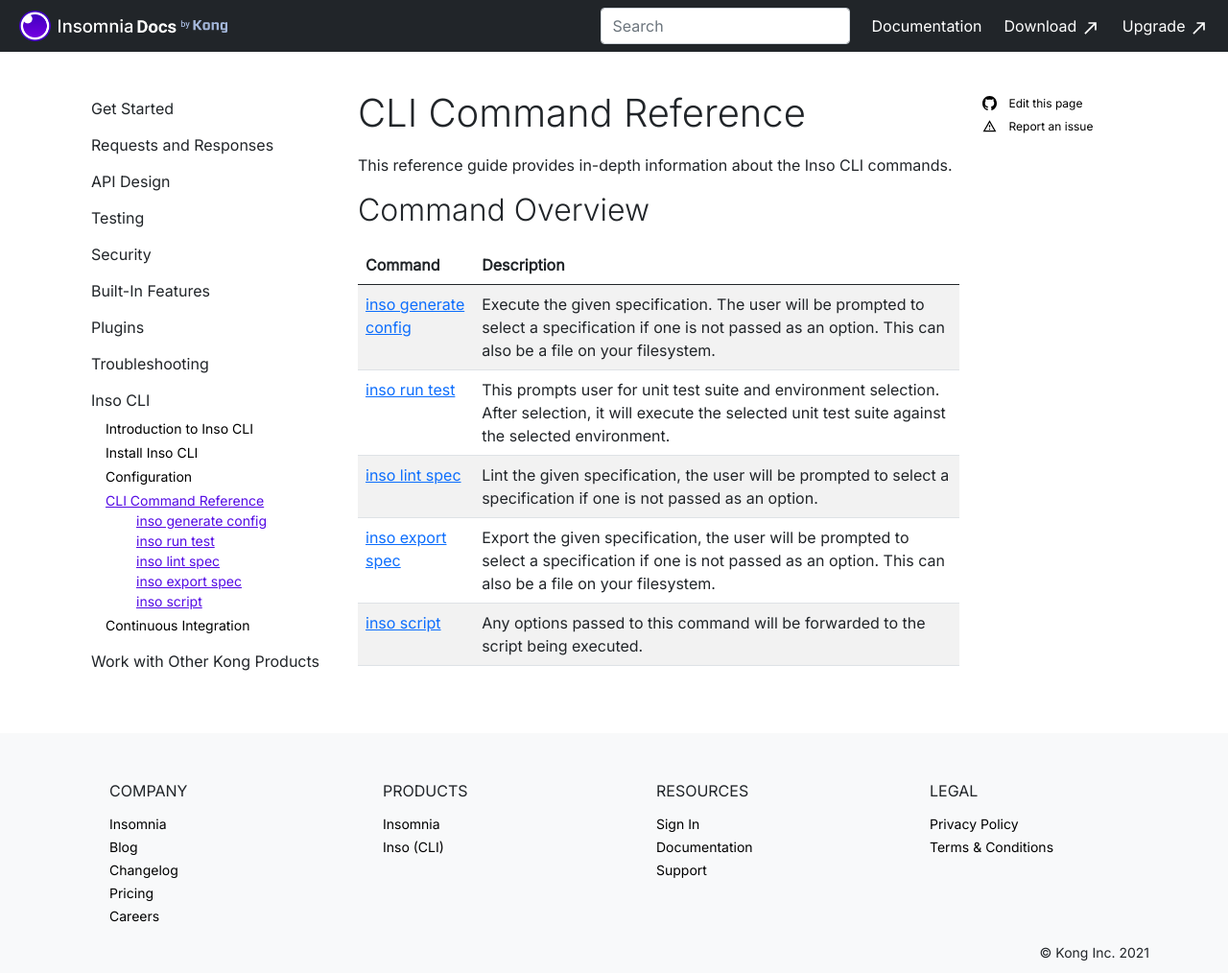
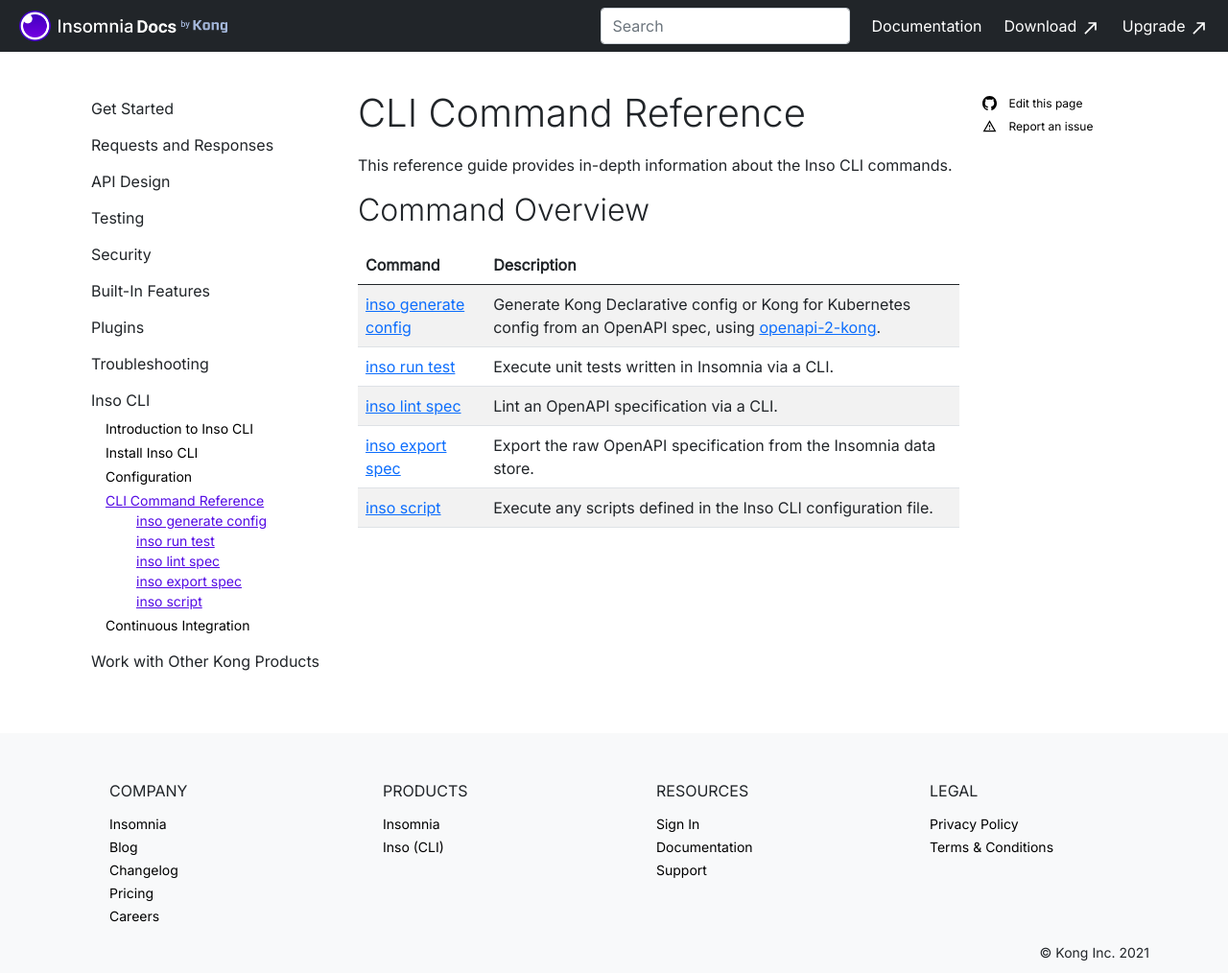
Before and after one commit to Kong/insomnia-docs, a Jekyll site: the page built from docs/inso-cli/cli-command-reference.md, in a window 1280 px wide and 1014 px high. Shown: the whole window at 96% size. Built offline with Jekyll 4.4.1, drawn with Linux system fonts in a browser that asks for light colours; comment, search, counter and statistics services are not loaded.

Commit message:
Apply suggestions from code review
Co-authored-by: Opender Singh <opender.singh@konghq.com>

```diff
--- a/docs/inso-cli/cli-command-reference.md
+++ b/docs/inso-cli/cli-command-reference.md
@@ -12,8 +12,8 @@
 {:.table .table-striped}
 Command | Description
 ------- | -----------
-[inso generate config](/inso-cli/cli-command-reference/inso-generate-config) | Execute the given specification. The user will be prompted to select a specification if one is not passed as an option. This can also be a file on your filesystem.
-[inso run test](/inso-cli/cli-command-reference/inso-run-test) | This prompts user for unit test suite and environment selection. After selection, it will execute the selected unit test suite against the selected environment.
-[inso lint spec](/inso-cli/cli-command-reference/inso-lint-spec) | Lint the given specification, the user will be prompted to select a specification if one is not passed as an option.
-[inso export spec](/inso-cli/cli-command-reference/inso-export-spec) | Export the given specification, the user will be prompted to select a specification if one is not passed as an option. This can also be a file on your filesystem.
-[inso script](/inso-cli/cli-command-reference/inso-script) | Any options passed to this command will be forwarded to the script being executed.
+[inso generate config](/inso-cli/cli-command-reference/inso-generate-config) | Generate Kong Declarative config or Kong for Kubernetes config from an OpenAPI spec, using [openapi-2-kong](https://github.com/Kong/insomnia/tree/develop/packages/openapi-2-kong).
+[inso run test](/inso-cli/cli-command-reference/inso-run-test) | Execute unit tests written in Insomnia via a CLI.
+[inso lint spec](/inso-cli/cli-command-reference/inso-lint-spec) | Lint an OpenAPI specification via a CLI.
+[inso export spec](/inso-cli/cli-command-reference/inso-export-spec) | Export the raw OpenAPI specification from the Insomnia data store.
+[inso script](/inso-cli/cli-command-reference/inso-script) | Execute any scripts defined in the Inso CLI configuration file.
```
Also changed, not shown: docs/inso-cli/cli-command-reference/inso-export-spec.md (+1 -1 lines), docs/inso-cli/cli-command-reference/inso-script.md (+1 -1 lines).
